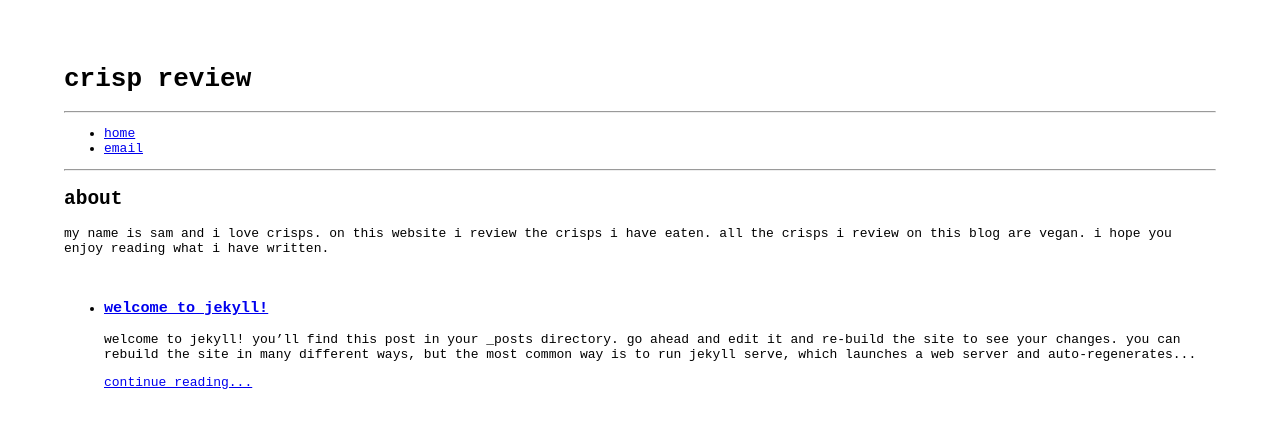
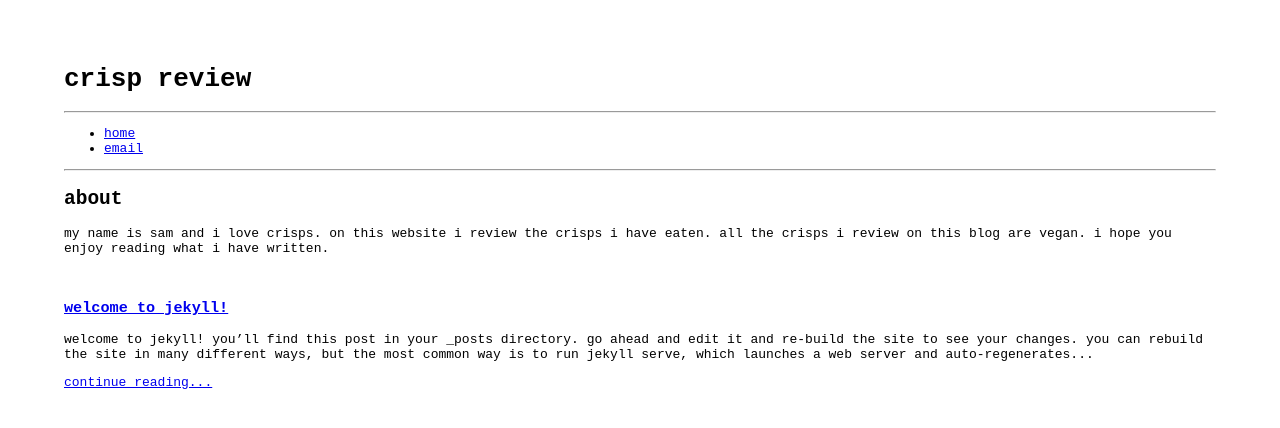
Before and after one commit to crispreview/crispreview.github.io, a Jekyll site: the page built from index.md, in a window 1280 px wide. Shown: the top 428 px of the page. Built offline with Jekyll 4.4.1, drawn with Linux system fonts in a browser that asks for light colours.

Commit message:
Update default.html

```diff
--- a/_layouts/default.html
+++ b/_layouts/default.html
@@ -21,11 +21,10 @@
     <p>{{ page.description }}
     {{ content }}</p>
     </br>
-
-      <ul>  {% for post in site.posts %}
-        <li><h3><a href="{{ post.url }}">{{ post.title }}</a></h3>
+    {% for post in site.posts %}
+    <h3><a href="{{ post.url }}">{{ post.title }}</a></h3>
       <p>{{ post.content | strip_html | truncatewords: 50 }}</p>
-            <p><a href="{{ post.url }}">Continue reading...</a></p></li>
+            <p><a href="{{ post.url }}">Continue reading...</a></p>
         {% endfor %}
 	</ul>
 </body>
```
